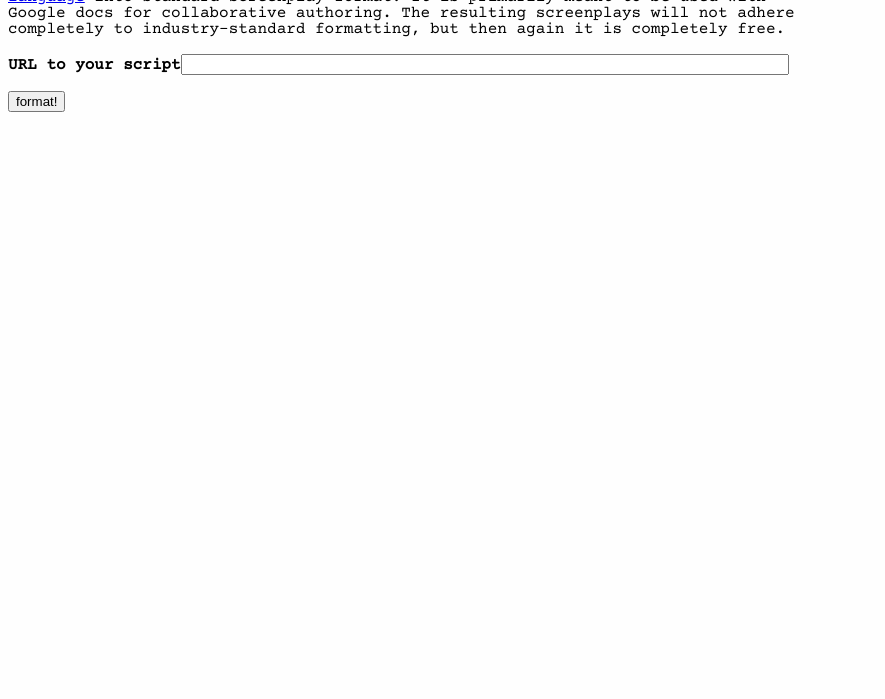
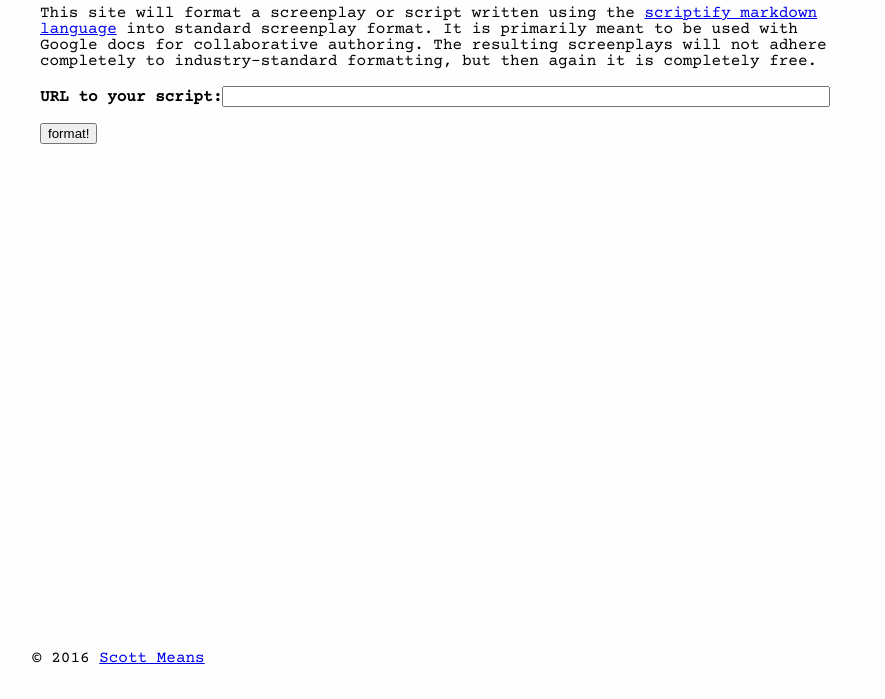
Before and after one commit to smeans/scriptify, a website: page node/www_public/index.html in a window 1280 px wide. Shown: the part 101-800 px from the top of the page, without its empty margins (0-885 px from the left). Drawn offline with Linux system fonts and the light colour scheme.

Commit message:
formatting cleanup, added a footer

```diff
--- a/node/www_public/css/style.css
+++ b/node/www_public/css/style.css
@@ -7,7 +7,7 @@ html {
   font-family: courier-prime, monospace;
   font-size: 12pt;
   padding: 0;
-  margin: 0;
+  margin: 2em;
   background-color: #fefefe;
   width: 8.5in;
 }
@@ -19,3 +19,9 @@ label {
 input {
   width: 45em;
 }
+
+footer {
+  position: fixed;
+  left: 2em;
+  bottom: 2em;
+}
--- a/node/www_public/index.html
+++ b/node/www_public/index.html
@@ -22,9 +22,10 @@
     Google docs for collaborative authoring. The resulting screenplays will not adhere
     completely to industry-standard formatting, but then again it is completely free.</p>
   <form method="GET" action="/format/default.html">
-    <p><label>URL to your script</label><input type="text" name="source"/></p>
+    <p><label>URL to your script:</label><input type="text" name="source"/></p>
     <p><button type="submit">format!</button></p>
   </form>
   <script src="js/main.js"></script>
+  <footer>&copy; 2016 <a href="http://smeans.com">Scott Means</a></footer>
 </body>
 </html>
```
